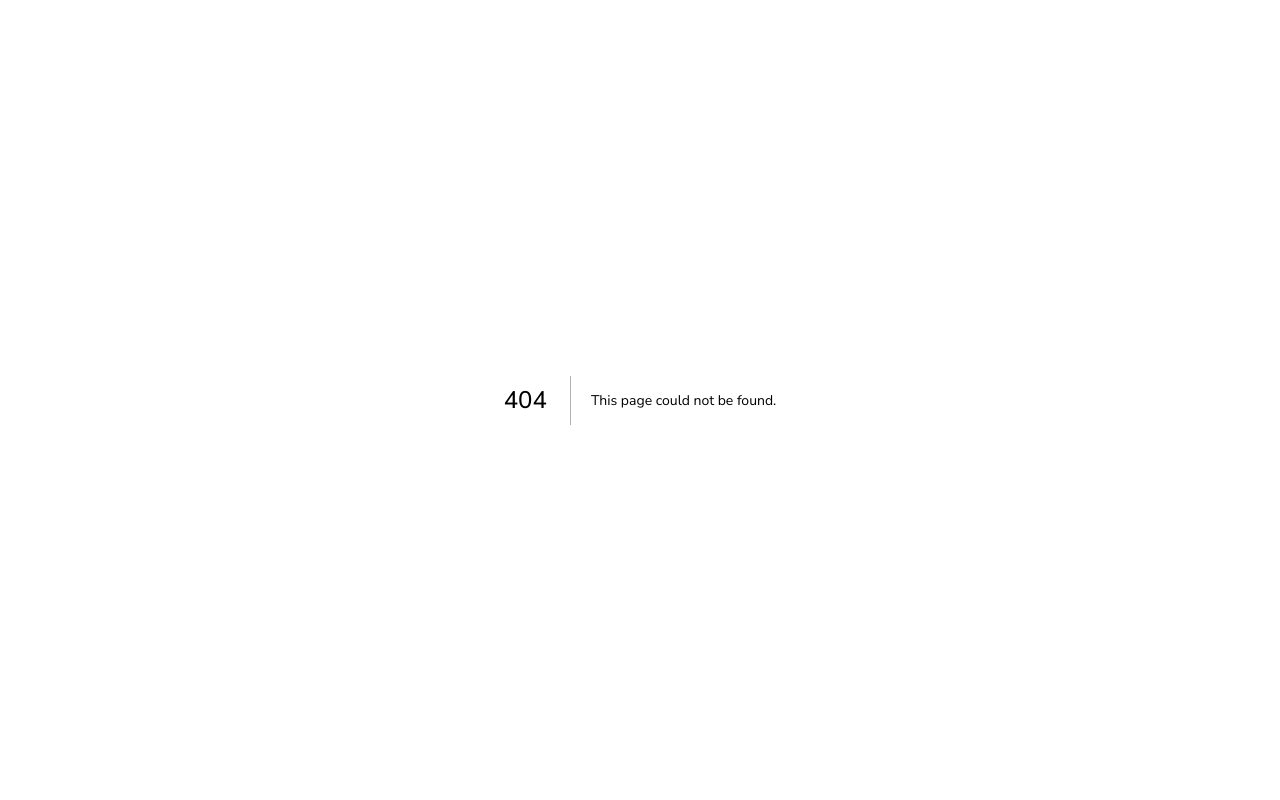
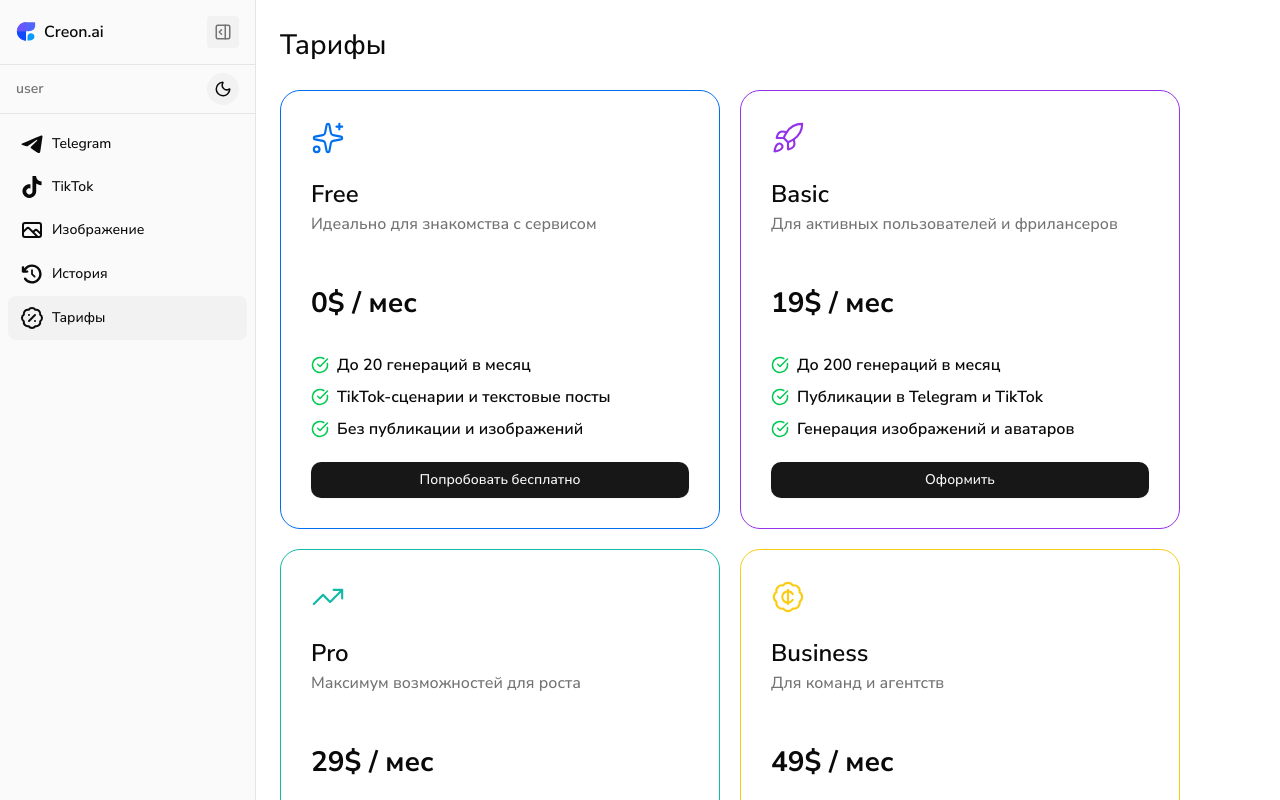
Before and after one commit to k8et/ai-saas-generator, a Next.js app: page /dashboard/pricing in a window 1280 px wide. Before the commit this address had no page. Shown: the top 800 px of the page. Built offline with nearby package versions, Linux system fonts and the light colour scheme; no server answers.

Commit message:
feat: update landing ui & add page pricing

```diff
--- a/src/app/(landing)/page.tsx
+++ b/src/app/(landing)/page.tsx
@@ -12,6 +12,8 @@ import {
   Sparkles,
 } from 'lucide-react'
 import { StarsBackground } from '@shared/components/ui/StarBackground'
+import { plans } from '@shared/constants/plans'
+import {useState} from "react";
 
 const features = [
   {
@@ -31,53 +33,6 @@ const features = [
   },
 ]
 
-const plans = [
-  {
-    name: 'Free',
-    short: 'Идеально для знакомства с сервисом',
-    color: '#006FEE',
-    icon: <Sparkles className='h-[34px] w-[34px] stroke-[1.5px]' />,
-    price: '0$ – мес',
-    description: [
-      'До 20 генераций в месяц',
-      'TikTok-сценарии и текстовые посты',
-      'Без публикации и изображений',
-    ],
-  },
-  {
-    name: 'Basic',
-    short: 'Для стартапов и индивидуальных пользователей',
-    color: '#FFFFFF',
-    icon: <Sparkles className='h-[34px] w-[34px] stroke-[1.5px]' />,
-    price: '5$ / мес',
-    description: ['AI-powered analytics', 'Basic support', '5 projects limit', 'Access to basic AI tools'],
-  },
-  {
-    name: 'Pro',
-    short: 'Для блогеров и SMM-специалистов',
-    color: '#F5A524',
-    icon: <Sparkles className='h-[34px] w-[34px] stroke-[1.5px]' />,
-    price: '10$ – мес',
-    description: [
-      'Публикация в Telegram',
-      'Генерация изображений',
-      'Планировщик и расширенная история',
-    ],
-  },
-  {
-    name: 'Business',
-    short: 'Для агентств и команд',
-    color: '#17C964',
-    icon: <Sparkles className='h-[34px] w-[34px] stroke-[1.5px]' />,
-    price: '30$ – мес',
-    description: [
-      'Безлимит на генерации',
-      'White-label + приоритетная поддержка',
-      'Интеграции и кастомизация',
-    ],
-  },
-]
-
 const fadeInUp: Variants = {
   hidden: { opacity: 0, y: 40 },
   visible: (i = 1) => ({
@@ -92,6 +47,8 @@ const fadeInUp: Variants = {
 }
 
 export default function Page() {
+  const [cursorPos, setCursorPos] = useState({ x: 0, y: 0 })
+
   return (
     <div className='flex flex-col bg-black pb-[100px]'>
       <StarsBackground className='absolute inset-0 z-0 h-[1000px]' />
@@ -146,14 +103,14 @@ export default function Page() {
 
       <section
         id='features'
-        className='flex flex-col items-center justify-center gap-9 bg-black px-[20px] py-[100px] text-white'
+        className='relative flex flex-col items-center justify-center gap-9 overflow-hidden px-[20px] py-[100px] text-white'
       >
         <motion.div
           initial={{ opacity: 0, y: 30 }}
           whileInView={{ opacity: 1, y: 0 }}
           transition={{ duration: 0.6 }}
           viewport={{ once: true }}
-          className='flex flex-col items-center'
+          className='relative flex flex-col items-center'
         >
           <BadgePercent className='h-[60px] w-[60px] stroke-[1.3px]' />
           <h1 className='text-center text-[clamp(1.75rem,4vw,38px)] font-semibold'>
@@ -161,7 +118,7 @@ export default function Page() {
           </h1>
         </motion.div>
 
-        <div className='grid grid-cols-1 justify-center gap-5  xl:grid-cols-3'>
+        <div className='relative z-10 grid grid-cols-1 justify-center gap-5 xl:grid-cols-3'>
           {features.map((feature, i) => (
             <motion.div
               key={i}
@@ -199,7 +156,7 @@ export default function Page() {
           <h1 className='text-[clamp(1.75rem,4vw,38px)] font-semibold'>Тарифы</h1>
         </motion.div>
 
-        <div className='grid grid-cols-4 justify-center gap-5 max-md:grid-cols-1 max-2xl:grid-cols-2'>
+        <div className='grid grid-cols-4 justify-center gap-5 max-2xl:grid-cols-2 max-md:grid-cols-1'>
           {plans.map((plan, i) => (
             <motion.div
               key={i}
@@ -207,12 +164,22 @@ export default function Page() {
               whileInView={{ opacity: 1, y: 0, rotateX: 0 }}
               transition={{ delay: i * 0.15, duration: 0.6, ease: 'easeOut' }}
               viewport={{ once: true }}
-              className={`bg-card-foreground  flex w-full max-w-[438px] flex-col items-start gap-[21px] rounded-[20px] p-[30px] ${
-                plan.name === 'Basic' ? 'border border-white' : ''
-              }`}
-              style={{ border: plan.name !== 'Basic' ? `1px solid ${plan.color}` : '' }}
-              whileHover={{ scale: 1.03 }}
+              className={`group bg-card-foreground relative flex w-full max-w-[438px] flex-col items-start gap-[21px] overflow-hidden rounded-[20px] p-[30px]`}
+              style={{ border: `1px solid ${plan.color}` }}
+              onMouseMove={(e) => {
+                const rect = e.currentTarget.getBoundingClientRect()
+                setCursorPos({
+                  x: e.clientX - rect.left,
+                  y: e.clientY - rect.top,
+                })
+              }}
             >
+              <motion.div
+                className='pointer-events-none absolute inset-0 z-0 opacity-0 transition-opacity duration-300 group-hover:opacity-100'
+                style={{
+                  background: `radial-gradient(300px circle at ${cursorPos.x}px ${cursorPos.y}px, ${plan.color}55, transparent 80%)`,
+                }}
+              />
               {plan.icon}
               <div className='min-h-[85px]'>
                 <h2 className='text-[clamp(1.25rem,3vw,24px)] font-semibold'>{plan.name}</h2>
@@ -222,7 +189,7 @@ export default function Page() {
               <div className='flex flex-col gap-2 pt-2'>
                 {plan.description.map((line, j) => (
                   <div key={j} className='text-md flex items-center gap-2 text-white'>
-                    <CircleCheckBig className={'text-green-500'} /> {line}
+                    <CircleCheckBig className='text-green-500' /> {line}
                   </div>
                 ))}
               </div>
--- /dev/null
+++ b/src/app/dashboard/pricing/page.tsx
@@ -0,0 +1,47 @@
+import { Button } from '@/shared/components/ui'
+import { CircleCheckBig } from 'lucide-react'
+import {plans} from "@shared/constants/plans";
+
+export default function PricingSection() {
+  return (
+      <div
+          className='space-y-6'
+      >
+        <h1 className={'text-[clamp(20px,3.2vw,28px)] font-medium'}>Тарифы</h1>
+        <div className="grid grid-cols-2 max-w-[900px] max-lg:grid-cols-1  gap-5">
+          {plans.map((plan, i) => (
+              <div
+                  key={i}
+                  className='bg-card relative flex w-full  flex-col items-start gap-[21px] rounded-[20px] p-[30px] transition-colors duration-300'
+                  style={{
+                    border: `1px solid ${plan.color}`,
+                  }}
+
+              >
+                {plan.icon}
+
+                <div className='min-h-[85px]'>
+                  <h2 className='text-[clamp(1.25rem,3vw,24px)] font-semibold'>{plan.name}</h2>
+                  <p className='text-muted-foreground text-md text-start font-medium'>{plan.short}</p>
+                </div>
+
+                <span className='text-[28px] font-bold '>{plan.price}</span>
+
+                <div className='flex flex-col gap-2 pt-2'>
+                  {plan.description.map((line, j) => (
+                      <div key={j} className='text-md flex items-center gap-2 font-semibold '>
+                        <CircleCheckBig className='h-[18px] w-[18px] text-green-500'/> {line}
+                      </div>
+                  ))}
+                </div>
+                <Button
+                    className='mt-auto w-full '
+                >
+                  {plan.price === '0$ / мес' ? 'Попробовать бесплатно' : 'Оформить'}
+                </Button>
+              </div>
+          ))}
+        </div>
+      </div>
+  )
+}
--- a/src/app/dashboard/sidebar.tsx
+++ b/src/app/dashboard/sidebar.tsx
@@ -15,7 +15,7 @@ import {
   ClockIcon
 } from '@/shared/icons'
 import { ThemeSwitch } from '@shared/components/ui'
-import {  PanelRightClose, PanelRightOpen } from 'lucide-react'
+import {BadgePercentIcon, PanelRightClose, PanelRightOpen} from 'lucide-react'
 
 interface NavItem {
   href: string
@@ -43,6 +43,11 @@ const navItems: NavItem[] = [
     href: appRoutes.HISTORY_ROUTE,
     label: 'История',
     icon: <ClockIcon width={24} height={24} />,
+  },
+  {
+    href: appRoutes.PRICING_ROUTE,
+    label: 'Тарифы',
+    icon: <BadgePercentIcon width={24} height={24} />,
   },
 ]
 
@@ -85,7 +90,7 @@ export const Sidebar = () => {
         <ThemeSwitch />
       </div>
 
-      <nav className="relative flex flex-col gap-1 p-2">
+      <nav className="relative flex flex-col p-2">
         {navItems.map(({ href, label, icon }) => {
           const isActive = pathname === href
           const isHovered = hovered === href
@@ -119,7 +124,7 @@ export const Sidebar = () => {
               <ProgressLink
                 href={href}
                 className={cn(
-                  'relative z-10 flex items-center gap-2 rounded-md px-3 py-2 text-sm font-medium transition-colors duration-200',
+                  'relative z-10 flex items-center gap-2 rounded-md px-3 py-2.5 text-sm font-medium transition-colors duration-200',
                 )}
               >
                 <span>{icon}</span>
--- /dev/null
+++ b/src/shared/components/animate/MotionHighlight/MotionHighlight.tsx
@@ -0,0 +1,47 @@
+'use client'
+
+import { motion } from 'framer-motion'
+import {RefObject, useLayoutEffect, useState} from 'react'
+
+type MotionHighlightProps<T extends string | number | symbol> = {
+  activeKey: T | null
+  itemRefs: Record<T, HTMLDivElement | null>
+  containerRef: RefObject<HTMLDivElement>
+}
+
+export const MotionHighlight = <T extends string>({
+  activeKey,
+  itemRefs,
+  containerRef,
+}: MotionHighlightProps<T>) => {
+  const [styles, setStyles] = useState({ top: 0, height: 0, opacity: 0 })
+
+  useLayoutEffect(() => {
+    if (!activeKey || !containerRef.current) {
+      setStyles((prev) => ({ ...prev, opacity: 0 }))
+      return
+    }
+
+    const el = itemRefs[activeKey]
+    const containerTop = containerRef.current.getBoundingClientRect().top
+
+    if (el) {
+      const { top, height } = el.getBoundingClientRect()
+      setStyles({ top: top - containerTop, height, opacity: 1 })
+    }
+  }, [activeKey, itemRefs, containerRef])
+
+  return (
+    <motion.div
+      layout
+      layoutId='sidebar-highlight'
+      className='bg-muted pointer-events-none absolute z-0 rounded-md'
+      animate={styles}
+      transition={{
+        type: 'spring',
+        stiffness: 300,
+        damping: 25,
+      }}
+    />
+  )
+}
--- /dev/null
+++ b/src/shared/components/animate/MotionHighlight/index.ts
@@ -0,0 +1 @@
+export * from './MotionHighlight'
--- a/src/shared/constants/appRoutes.ts
+++ b/src/shared/constants/appRoutes.ts
@@ -5,5 +5,6 @@ export const appRoutes = {
     TIK_TOK_ROUTE: "/dashboard/tik-tok",
     IMAGE_GENERATOR_ROUTE: "/dashboard/image-generator",
     HISTORY_ROUTE: "/dashboard/history",
+    PRICING_ROUTE: "/dashboard/pricing",
     AUTH_ROUTE: "/auth",
 }
--- /dev/null
+++ b/src/shared/constants/plans.tsx
@@ -0,0 +1,52 @@
+import {BadgeCent, Rocket, Sparkles, TrendingUp} from "lucide-react";
+
+export const plans = [
+    {
+        name: 'Free',
+        short: 'Идеально для знакомства с сервисом',
+        color: '#006FEE',
+        icon: <Sparkles className='h-[34px] w-[34px] stroke-[1.5px] text-[#006FEE]' />,
+        price: '0$ / мес',
+        description: [
+            'До 20 генераций в месяц',
+            'TikTok-сценарии и текстовые посты',
+            'Без публикации и изображений',
+        ],
+    },
+    {
+        name: 'Basic',
+        short: 'Для активных пользователей и фрилансеров',
+        color: '#9333EA',
+        icon: <Rocket className='h-[34px] w-[34px] stroke-[1.5px] text-[#9333EA]' />,
+        price: '19$ / мес',
+        description: [
+            'До 200 генераций в месяц',
+            'Публикации в Telegram и TikTok',
+            'Генерация изображений и аватаров',
+        ],
+    },
+    {
+        name: 'Pro',
+        short: 'Максимум возможностей для роста',
+        color: '#14b8a6',
+        icon: <TrendingUp className='h-[34px] w-[34px] stroke-[1.5px] text-[#14b8a6]' />,
+        price: '29$ / мес',
+        description: [
+            'До 500 генераций в месяц',
+            'Лучшие AI-модели',
+            'Сценарии, обложки, автопостинг',
+        ],
+    },
+    {
+        name: 'Business',
+        short: 'Для команд и агентств',
+        color: '#FACC15',
+        icon: <BadgeCent className='h-[34px] w-[34px] stroke-[1.5px] text-[#FACC15]' />,
+        price: '49$ / мес',
+        description: [
+            'Безлимит генераций',
+            'Поддержка командной работы',
+            'Автопостинг и интеграции',
+        ],
+    },
+]
```
